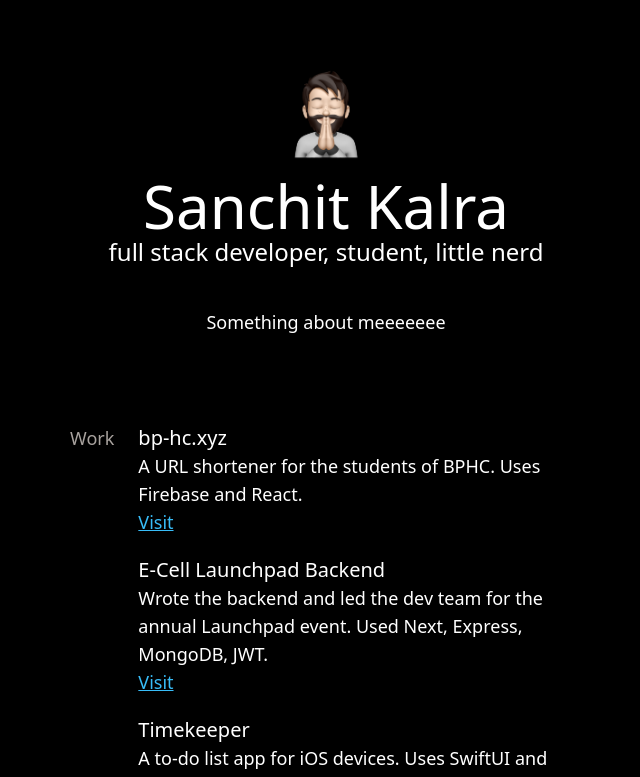
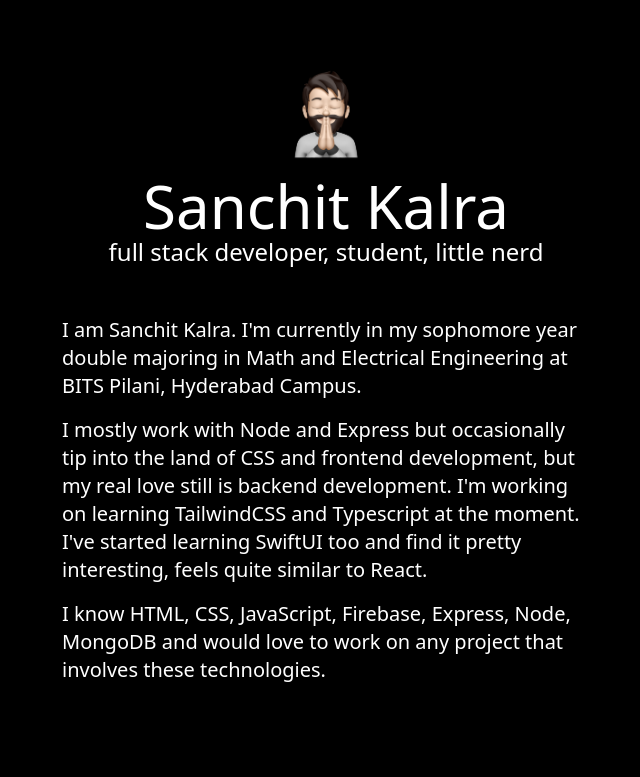
Before and after one commit to sanchitkalra/personal-website, a Next.js app: page / in a window 1280 px wide. Shown: the top 777 px of the page, without its empty margins (314-954 px from the left). Built offline with nearby package versions, Linux system fonts and the light colour scheme.

Commit message:
Add a little about me

```diff
--- a/pages/index.jsx
+++ b/pages/index.jsx
@@ -8,7 +8,7 @@ export default function Home() {
   return (
     <div className="flex min-h-screen flex-col bg-black text-white">
       <Head>
-        <title>Create Next App</title>
+        <title>Sanchit Kalra</title>
         <link rel="icon" href="/folded-hands.png" />
       </Head>
 
@@ -27,12 +27,27 @@ export default function Home() {
           </div>
         </div>
 
-        <div className="grid max-w-lg flex-auto place-items-center p-6 text-xl sm:text-lg">
-          <p>Something about meeeeeee </p>
+        <div className="grid max-w-xl flex-auto p-6 text-xl">
+          <p className="py-2">
+            I am Sanchit Kalra. I'm currently in my sophomore year double
+            majoring in Math and Electrical Engineering at BITS Pilani,
+            Hyderabad Campus.
+          </p>
+          <p className="py-2">
+            I mostly work with Node and Express but occasionally tip into the
+            land of CSS and frontend development, but my real love still is
+            backend development. I'm working on learning TailwindCSS and
+            Typescript at the moment. I've started learning SwiftUI too and find
+            it pretty interesting, feels quite similar to React.
+          </p>
+          <p className="py-2">
+            I know HTML, CSS, JavaScript, Firebase, Express, Node, MongoDB and
+            would love to work on any project that involves these technologies.
+          </p>
         </div>
 
-        <div className="mt-16 flex max-w-lg flex-col text-xl sm:flex-row sm:text-left sm:text-lg">
-          <div className="mr-6 flex-auto text-stone-400">Work</div>
+        <div className="mt-16 flex max-w-lg flex-col text-lg sm:flex-row sm:text-left">
+          <div className="mr-6 flex-auto text-xl text-stone-400">Work</div>
           <div className="flex-auto">
             <div className="pb-5">
               <h3 className="text-xl">bp-hc.xyz</h3>
```
